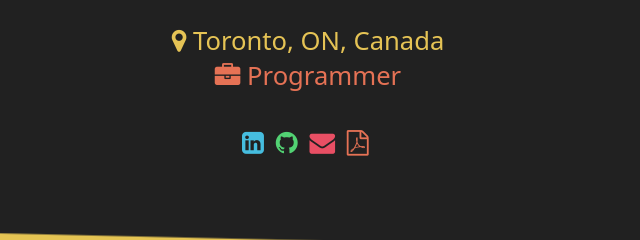
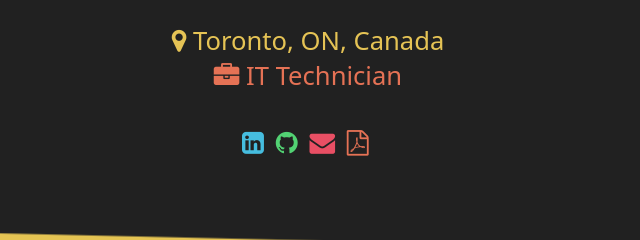
Before and after one commit to anshuup/anshuPatel, a plain HTML site: page index.html in a window 1280 px wide. Shown: the part 307-547 px from the top of the page, 332-972 px from the left. Drawn offline with Linux system fonts and the light colour scheme.

Commit message:
index.html

```diff
--- a/index.html
+++ b/index.html
@@ -40,7 +40,7 @@
         </div>
         <div id="workInfo">
           <i class="workIcon fa fa-briefcase" style="color:#e57255"></i>
-          <span id="workTitle" style="color:#e57255">Programmer </span>
+          <span id="workTitle" style="color:#e57255">IT Technician </span>
         </div>
         <div id="personalInfo">
           <a href="https://www.linkedin.com/in/anshuptl/" target="_blank" id="linkedinIconLink" class="iconLink"><i class="linkedinIcon fa fa-linkedin-square" id="linkedin" title="Linkedin"></i></a>
```
